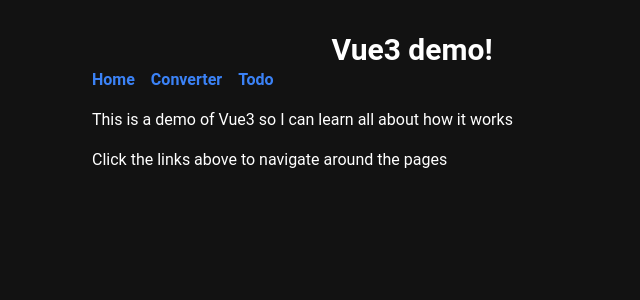
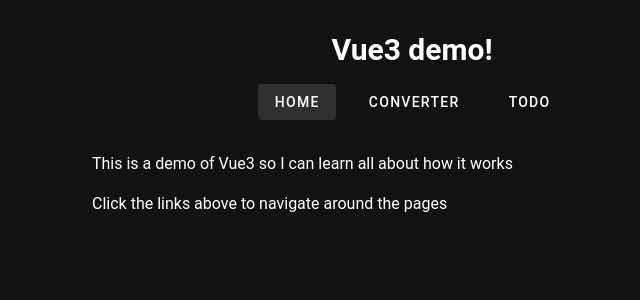
Before and after one commit to rwatson462/vue3-test, a Vue app: page / in a window 1280 px wide. Shown: the top 300 px of the page, without its empty margins (228-868 px from the left). Built offline with nearby package versions, Linux system fonts and the light colour scheme.

Commit message:
Use v-btn instead of custom links

```diff
--- a/src/App.vue
+++ b/src/App.vue
@@ -6,11 +6,11 @@
   <header class="flex space-x-4 items-center justify-center rounded-xlp-2">
     <h1 class="text-3xl font-bold">Vue3 demo!</h1>
   </header>
-  <nav>
-    <ul class="flex gap-4">
-      <li><router-link to="/" class="text-blue-500 hover:text-red-500 font-bold">Home</router-link></li>
-      <li><router-link to="/converter" class="text-blue-500 hover:text-red-500 font-bold">Converter</router-link></li>
-      <li><router-link to="/todo" class="text-blue-500 hover:text-red-500 font-bold">Todo</router-link></li>
+  <nav class="py-4">
+    <ul class="flex gap-4 justify-center items-center">
+      <li><v-btn to="/" class="hover:text-red-500" variant="text">Home</v-btn></li>
+      <li><v-btn to="/converter" class="hover:text-red-500" variant="text">Converter</v-btn></li>
+      <li><v-btn to="/todo" class="hover:text-red-500" variant="text">Todo</v-btn></li>
     </ul>
   </nav>
   <router-view />
```
